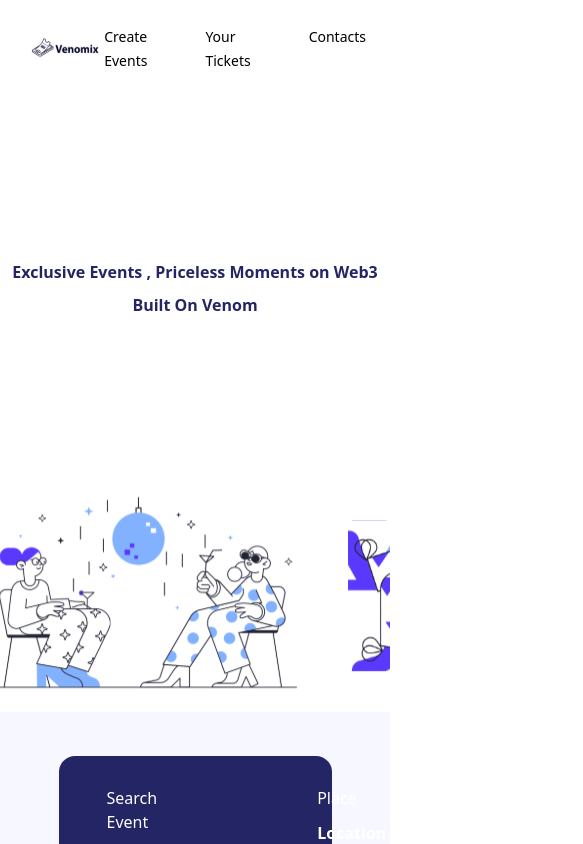
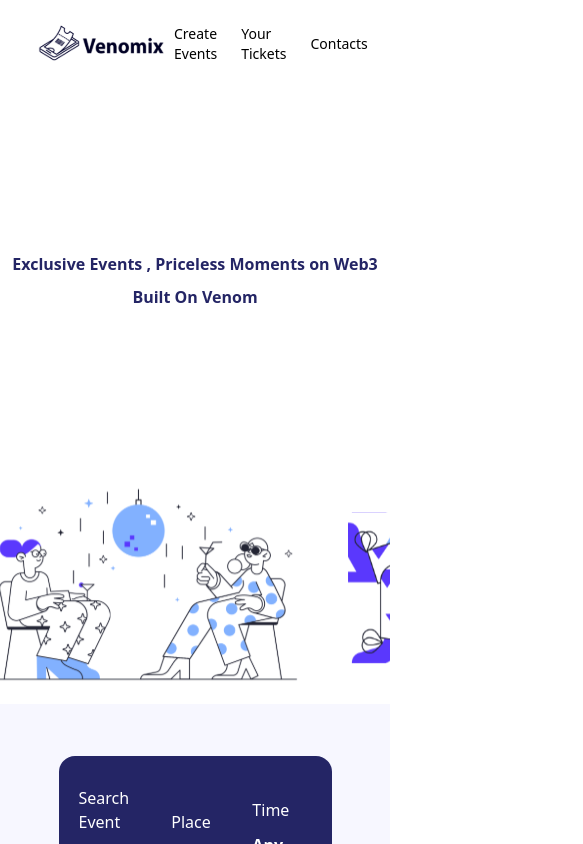
Before and after one commit to Thetwin21/Venomix, a React (Create React App) app: page / in a window 390 px wide. Shown: the top 844 px of the page, 583 px wide, since content can reach past the window. Built offline with nearby package versions, Linux system fonts and the light colour scheme; what @shrutibalasa/tailwind-grid-auto-fit would draw is missing.

Commit message:
Daniel's first commit

```diff
--- a/package.json
+++ b/package.json
@@ -19,7 +19,6 @@
     "react-icons": "^4.9.0",
     "react-router-dom": "^6.11.2",
     "react-scripts": "5.0.1",
-    "tip3": "git://github.com/broxus/tip3#v5",
     "typescript": "^4.9.5",
     "venom-connect": "^1.0.20",
     "web-vitals": "^2.1.4"
--- a/src/Components/Footer/Footer.tsx
+++ b/src/Components/Footer/Footer.tsx
@@ -10,7 +10,7 @@ const Footer = () => {
           events that fuel their passions and enrich their lives.
         </p>
       </div>
-      <div className="flex gap-4 justify-around align-middle">
+      <div className="flex gap-4 justify-around align-middle mt-2">
         <div className="flex flex-col gap-[24px]">
           <h4 className="text-[16px] lg:text-[18px] text-[#fff] font-semibold">
             Plan Events
--- a/src/Components/Main/OverflowBg.tsx
+++ b/src/Components/Main/OverflowBg.tsx
@@ -2,7 +2,7 @@ import React from "react";
 
 const OverflowBg = () => {
   return (
-    <div className="grid grid-flow-col gap-40 px-[48px] py-[30px] text-[#fff] align-middle rounded-2xl bg-[#242565] lg:h-[140px] md:h-[120px] sm:h-[100px] w-[70%] self-center absolute bottom-[-10%] shadow-[0px_10px_rgba(61, 55, 241, 0.25)] ">
+    <div className="flex flex-row justify-around items-center space-x-3 px-5 py-[30px] text-[#fff] rounded-2xl bg-[#242565] lg:h-[140px] md:h-[120px] sm:h-[100px] w-[70%] self-center absolute bottom-[-10%] shadow-[0px_10px_rgba(61, 55, 241, 0.25)] ">
       <div className="flex flex-col gap-y-[11px]">
         <p>Search Event</p>
         <div className="border-b-[1px] border-[#7778B0] pb-1">
--- a/src/Components/Navcontents/Navbar.tsx
+++ b/src/Components/Navcontents/Navbar.tsx
@@ -3,38 +3,28 @@ import logo from "../../assets/Venomix2 1.svg";
 
 const Navbar = () => {
   return (
-    <nav className="relative container flex items-center justify-between mx-auto p-6">
-      <div className="flex items-center justify-center align-middle">
-        <img src={logo} alt={logo} />
-      </div>
-      <div className="flex gap-4">
-        <ul className="flex gap-[58px] ">
-          <li className=" ">
-            <a
+    <nav className="relative container flex flex-row justify-between items-center mx-auto p-6">
+      <img src={logo} alt={logo} width={150} height={150} className="lg:hidden block" />
+      <img src={logo} alt={logo} className="lg:block hidden"/>
+      <div className="flex flex-row justify-between items-center space-x-6">
+        <a
               className="text-sm cursor-pointer hover:text-[#242565] hover:font-semibold"
               href="/create-profile"
             >
               Create Events
-            </a>
-          </li>
-          <li className="">
-            <a
+        </a>
+        <a
               className="text-sm cursor-pointer hover:text-[#242565] hover:font-semibold"
               href="#"
             >
               Your Tickets
-            </a>
-          </li>
-          <li className="">
-            <a
+        </a>
+        <a
               className="text-sm cursor-pointer hover:text-[#242565] hover:font-semibold"
               href="#"
             >
               Contacts
             </a>
-          </li>
-
-        </ul>
       </div>
     </nav>
   );
```
Also changed, not shown: 1 other file (tests, documents, lock files or other folders).
